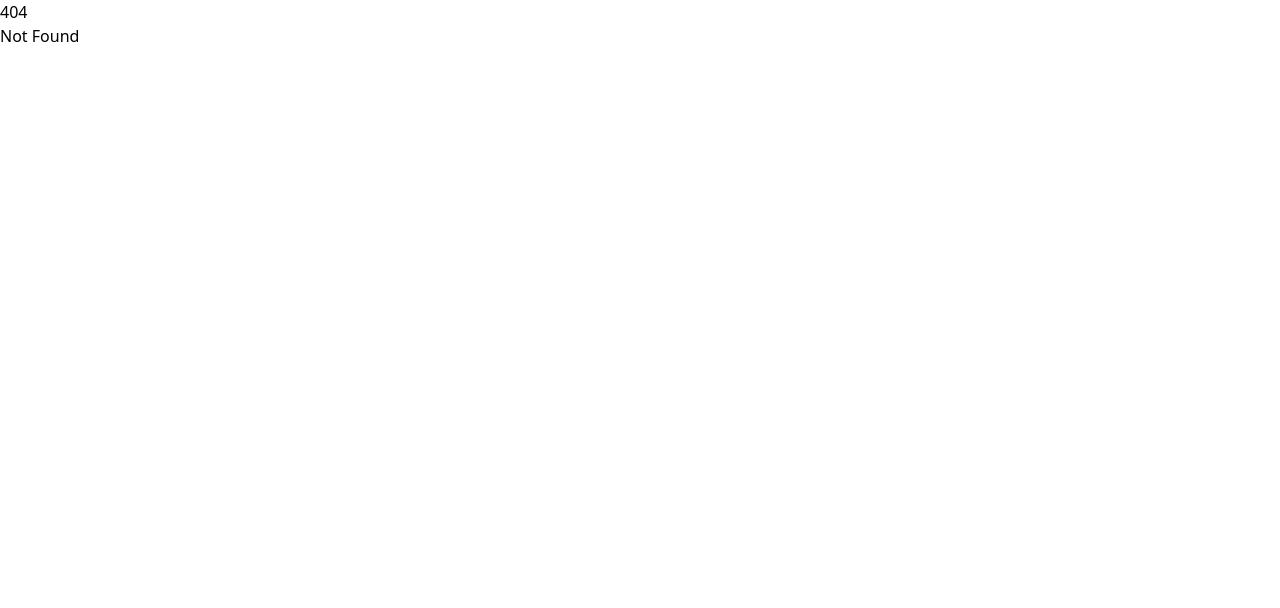
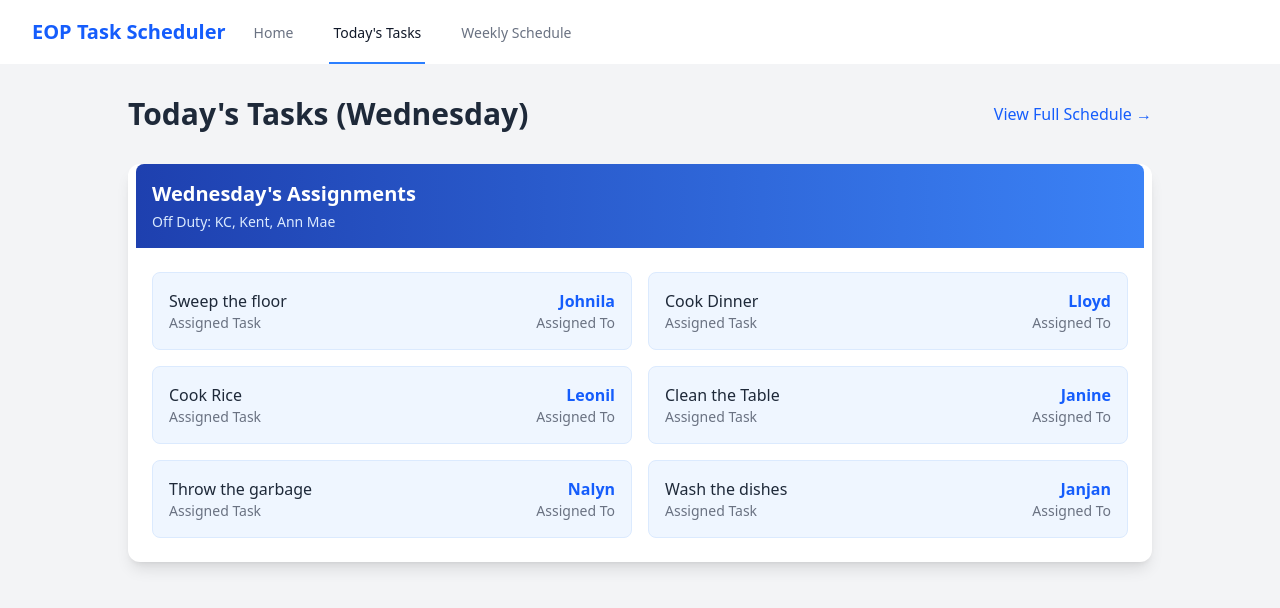
Before and after one commit to jlawas06/eop-weekly-task-scheduler, a SvelteKit app: page /today in a window 1280 px wide. Before the commit this address had no page. Shown: the top 608 px of the page. Built offline with nearby package versions, Linux system fonts and the light colour scheme.

Commit message:
feat: today's task

```diff
--- a/src/routes/+layout.svelte
+++ b/src/routes/+layout.svelte
@@ -1,7 +1,75 @@
 <script lang="ts">
+	import { page } from '$app/state';
 	import '../app.css';
 
 	let { children } = $props();
+
+	// Current path is derived from the $page store
+	let currentPath = $derived(page.url.pathname);
+
+	// Mobile menu state
+	let mobileMenuOpen = false;
+	const toggleMobileMenu = () => {
+		mobileMenuOpen = !mobileMenuOpen;
+	};
 </script>
 
-{@render children()}
+<div class="min-h-screen bg-gray-100">
+	<header class="bg-white shadow-sm">
+		<div class="max-w-7xl mx-auto px-4 sm:px-6 lg:px-8">
+			<div class="flex justify-between h-16">
+				<div class="flex">
+					<div class="flex-shrink-0 flex items-center">
+						<a href="/" class="text-xl font-bold text-blue-600">EOP Task Scheduler</a>
+					</div>
+					<nav class="hidden sm:ml-6 sm:flex sm:space-x-8">
+						<a href="/" class="{currentPath === '/' ? 'border-blue-500 text-gray-900' : 'border-transparent text-gray-500 hover:border-gray-300 hover:text-gray-700'} inline-flex items-center px-1 pt-1 border-b-2 text-sm font-medium">
+							Home
+						</a>
+						<a href="/today" class="{currentPath === '/today' ? 'border-blue-500 text-gray-900' : 'border-transparent text-gray-500 hover:border-gray-300 hover:text-gray-700'} inline-flex items-center px-1 pt-1 border-b-2 text-sm font-medium">
+							Today's Tasks
+						</a>
+						<a href="/schedule" class="{currentPath === '/schedule' ? 'border-blue-500 text-gray-900' : 'border-transparent text-gray-500 hover:border-gray-300 hover:text-gray-700'} inline-flex items-center px-1 pt-1 border-b-2 text-sm font-medium">
+							Weekly Schedule
+						</a>
+					</nav>
+				</div>
+				<!-- Mobile menu button -->
+				<div class="flex items-center sm:hidden">
+					<button on:click={toggleMobileMenu} type="button" class="inline-flex items-center justify-center p-2 rounded-md text-gray-500 hover:text-gray-700 hover:bg-gray-100 focus:outline-none focus:ring-2 focus:ring-inset focus:ring-blue-500" aria-expanded="false">
+						<span class="sr-only">Open main menu</span>
+						<!-- Icon when menu is closed -->
+						<svg class={!mobileMenuOpen ? 'block h-6 w-6' : 'hidden h-6 w-6'} xmlns="http://www.w3.org/2000/svg" fill="none" viewBox="0 0 24 24" stroke="currentColor" aria-hidden="true">
+							<path stroke-linecap="round" stroke-linejoin="round" stroke-width="2" d="M4 6h16M4 12h16M4 18h16" />
+						</svg>
+						<!-- Icon when menu is open -->
+						<svg class={mobileMenuOpen ? 'block h-6 w-6' : 'hidden h-6 w-6'} xmlns="http://www.w3.org/2000/svg" fill="none" viewBox="0 0 24 24" stroke="currentColor" aria-hidden="true">
+							<path stroke-linecap="round" stroke-linejoin="round" stroke-width="2" d="M6 18L18 6M6 6l12 12" />
+						</svg>
+					</button>
+				</div>
+			</div>
+		</div>
+
+		<!-- Mobile menu, show/hide based on menu state -->
+		{#if mobileMenuOpen}
+			<div class="sm:hidden">
+				<div class="pt-2 pb-3 space-y-1">
+					<a href="/" class="{currentPath === '/' ? 'bg-blue-50 border-blue-500 text-blue-700' : 'border-transparent text-gray-500 hover:bg-gray-50 hover:border-gray-300 hover:text-gray-700'} block pl-3 pr-4 py-2 border-l-4 text-base font-medium">
+						Home
+					</a>
+					<a href="/today" class="{currentPath === '/today' ? 'bg-blue-50 border-blue-500 text-blue-700' : 'border-transparent text-gray-500 hover:bg-gray-50 hover:border-gray-300 hover:text-gray-700'} block pl-3 pr-4 py-2 border-l-4 text-base font-medium">
+						Today's Tasks
+					</a>
+					<a href="/schedule" class="{currentPath === '/schedule' ? 'bg-blue-50 border-blue-500 text-blue-700' : 'border-transparent text-gray-500 hover:bg-gray-50 hover:border-gray-300 hover:text-gray-700'} block pl-3 pr-4 py-2 border-l-4 text-base font-medium">
+						Weekly Schedule
+					</a>
+				</div>
+			</div>
+		{/if}
+	</header>
+
+	<main>
+		{@render children()}
+	</main>
+</div>
--- a/src/routes/+page.svelte
+++ b/src/routes/+page.svelte
@@ -1,2 +1,42 @@
-<h1>Welcome to SvelteKit</h1>
-<p>Visit <a href="https://svelte.dev/docs/kit">svelte.dev/docs/kit</a> to read the documentation</p>
+<script lang="ts">
+    // Get the current day for display
+    const days = ['Sunday', 'Monday', 'Tuesday', 'Wednesday', 'Thursday', 'Friday', 'Saturday'];
+    const today = days[new Date().getDay()];
+</script>
+
+<svelte:head>
+    <title>EOP Task Scheduler</title>
+</svelte:head>
+
+<div class="bg-gray-100 min-h-screen p-4 md:p-8">
+    <div class="max-w-4xl mx-auto pt-4 sm:pt-8">
+        <div class="text-center mb-8 sm:mb-12">
+            <h1 class="text-3xl sm:text-4xl font-bold text-gray-800 mb-3 sm:mb-4">EOP Task Scheduler</h1>
+            <p class="text-base sm:text-lg text-gray-600">Manage your team's weekly chores and assignments</p>
+        </div>
+
+        <div class="grid grid-cols-1 sm:grid-cols-2 gap-4 sm:gap-6">
+            <a href="/today" class="bg-white rounded-xl shadow-lg p-4 sm:p-6 transition hover:shadow-xl hover:scale-[1.02] flex flex-col items-center text-center">
+                <div class="w-12 h-12 sm:w-16 sm:h-16 rounded-full bg-blue-100 flex items-center justify-center mb-3 sm:mb-4">
+                    <svg xmlns="http://www.w3.org/2000/svg" class="h-6 w-6 sm:h-8 sm:w-8 text-blue-600" fill="none" viewBox="0 0 24 24" stroke="currentColor">
+                        <path stroke-linecap="round" stroke-linejoin="round" stroke-width="2" d="M12 8v4l3 3m6-3a9 9 0 11-18 0 9 9 0 0118 0z" />
+                    </svg>
+                </div>
+                <h2 class="text-xl sm:text-2xl font-bold text-gray-800 mb-1 sm:mb-2">Today's Tasks</h2>
+                <p class="text-sm sm:text-base text-gray-600 mb-3 sm:mb-4">View all assignments for {today}</p>
+                <span class="text-blue-600 font-medium text-sm sm:text-base">View Today's Tasks →</span>
+            </a>
+
+            <a href="/schedule" class="bg-white rounded-xl shadow-lg p-4 sm:p-6 transition hover:shadow-xl hover:scale-[1.02] flex flex-col items-center text-center">
+                <div class="w-12 h-12 sm:w-16 sm:h-16 rounded-full bg-green-100 flex items-center justify-center mb-3 sm:mb-4">
+                    <svg xmlns="http://www.w3.org/2000/svg" class="h-6 w-6 sm:h-8 sm:w-8 text-green-600" fill="none" viewBox="0 0 24 24" stroke="currentColor">
+                        <path stroke-linecap="round" stroke-linejoin="round" stroke-width="2" d="M8 7V3m8 4V3m-9 8h10M5 21h14a2 2 0 002-2V7a2 2 0 00-2-2H5a2 2 0 00-2 2v12a2 2 0 002 2z" />
+                    </svg>
+                </div>
+                <h2 class="text-xl sm:text-2xl font-bold text-gray-800 mb-1 sm:mb-2">Weekly Schedule</h2>
+                <p class="text-sm sm:text-base text-gray-600 mb-3 sm:mb-4">View the complete weekly chore schedule</p>
+                <span class="text-green-600 font-medium text-sm sm:text-base">View Full Schedule →</span>
+            </a>
+        </div>
+    </div>
+</div>
--- /dev/null
+++ b/src/routes/today/+page.svelte
@@ -0,0 +1,60 @@
+<script lang="ts">
+    import { WEEKLY_TASK_SCHEDULE } from '$lib/constants/tasks';
+
+    // Get the current day of the week
+    const days = ['Sunday', 'Monday', 'Tuesday', 'Wednesday', 'Thursday', 'Friday', 'Saturday'];
+    const today = days[new Date().getDay()];
+
+    // Find today's schedule
+    const todaySchedule = WEEKLY_TASK_SCHEDULE.week.find(day => day.day === today);
+</script>
+
+<svelte:head>
+    <title>Today's Tasks</title>
+</svelte:head>
+
+<div class="bg-gray-100 min-h-screen p-4 md:p-8">
+    <div class="max-w-5xl mx-auto">
+        <div class="flex flex-col sm:flex-row justify-between items-start sm:items-center mb-6 sm:mb-8 gap-2 sm:gap-0">
+            <h1 class="text-2xl md:text-3xl font-bold text-gray-800">Today's Tasks ({today})</h1>
+            <a href="/schedule" class="text-blue-600 hover:text-blue-800 font-medium">View Full Schedule →</a>
+        </div>
+
+        <div class="bg-white rounded-xl shadow-lg p-4 sm:p-6">
+            {#if todaySchedule}
+                <div class="gradient-header rounded-t-lg p-3 sm:p-4 -mx-4 -mt-4 sm:-mt-6 mb-4 sm:mb-6">
+                    <div class="font-semibold text-white text-lg sm:text-xl">{today}'s Assignments</div>
+                    <div class="text-xs sm:text-sm text-blue-100 mt-1">
+                        <span class="font-medium">Off Duty:</span> {todaySchedule.members_off.join(', ')}
+                    </div>
+                </div>
+
+                <div class="grid grid-cols-1 md:grid-cols-2 gap-3 sm:gap-4">
+                    {#each todaySchedule.members_on_duty as assignment}
+                        <div class="flex flex-col sm:flex-row justify-between items-start sm:items-center p-3 sm:p-4 rounded-lg bg-blue-50 border border-blue-100 hover:bg-blue-100 transition">
+                            <div class="flex flex-col mb-2 sm:mb-0">
+                                <span class="font-medium text-gray-800">{assignment.chore}</span>
+                                <span class="text-xs sm:text-sm text-gray-500">Assigned Task</span>
+                            </div>
+                            <div class="self-end sm:self-auto sm:text-right">
+                                <span class="text-blue-600 font-bold">{assignment.name}</span>
+                                <div class="text-xs sm:text-sm text-gray-500">Assigned To</div>
+                            </div>
+                        </div>
+                    {/each}
+                </div>
+            {:else}
+                <div class="p-4 sm:p-8 text-center">
+                    <p class="text-lg text-gray-700">Schedule not found for {today}.</p>
+                </div>
+            {/if}
+        </div>
+    </div>
+</div>
+
+<style>
+    .gradient-header {
+        background: linear-gradient(to right, #1e40af, #3b82f6);
+        color: white;
+    }
+</style>
```
